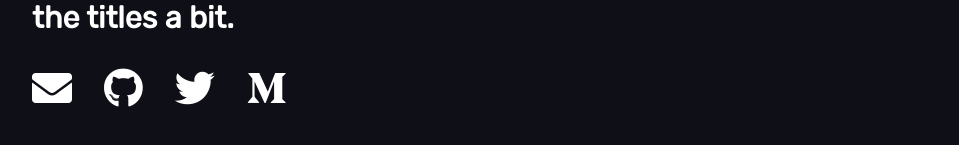
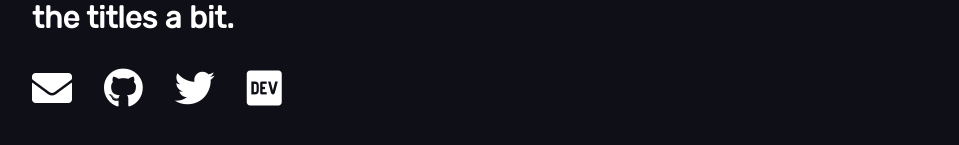
Before and after one commit to nathan-pham/OfficialPortfolio, a Next.js app: page / in a window 1280 px wide. Shown: the part 530-675 px from the top of the page, without its empty margins (160-1119 px from the left). Built offline with nearby package versions, Linux system fonts and the light colour scheme; a web font is replaced by a local one.

Commit message:
Update index.js
added dev.to

```diff
--- a/pages/index.js
+++ b/pages/index.js
@@ -34,8 +34,7 @@ const Home = (props) => {
           <Social href="mailto:nathanpham.me@gmail.com" icon="fas fa-envelope" />
           <Social href="https://github.com/nathan-pham" icon="fab fa-github" />
           <Social href="https://twitter.com/npham23" icon="fab fa-twitter" />
-          <Social href="https://dev.to" icon="fab fa-medium-m" />
-          {/* <Social href="https://youtube.com" icon="fab fa-youtube" /> */}
+          <Social href="https://dev.to/npham23" icon="fab fa-dev" />
         </div>
       </Section>
       <Section>
```
